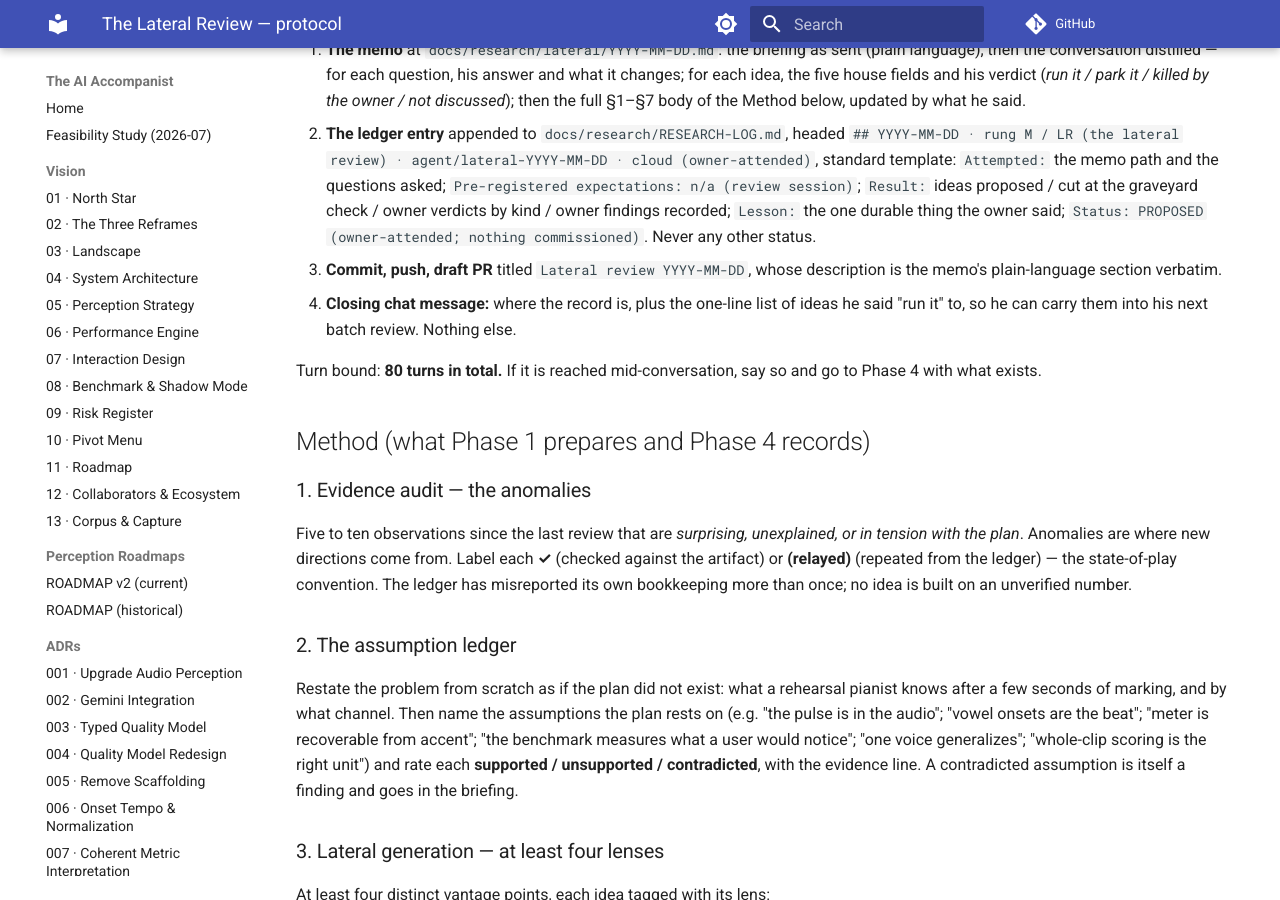
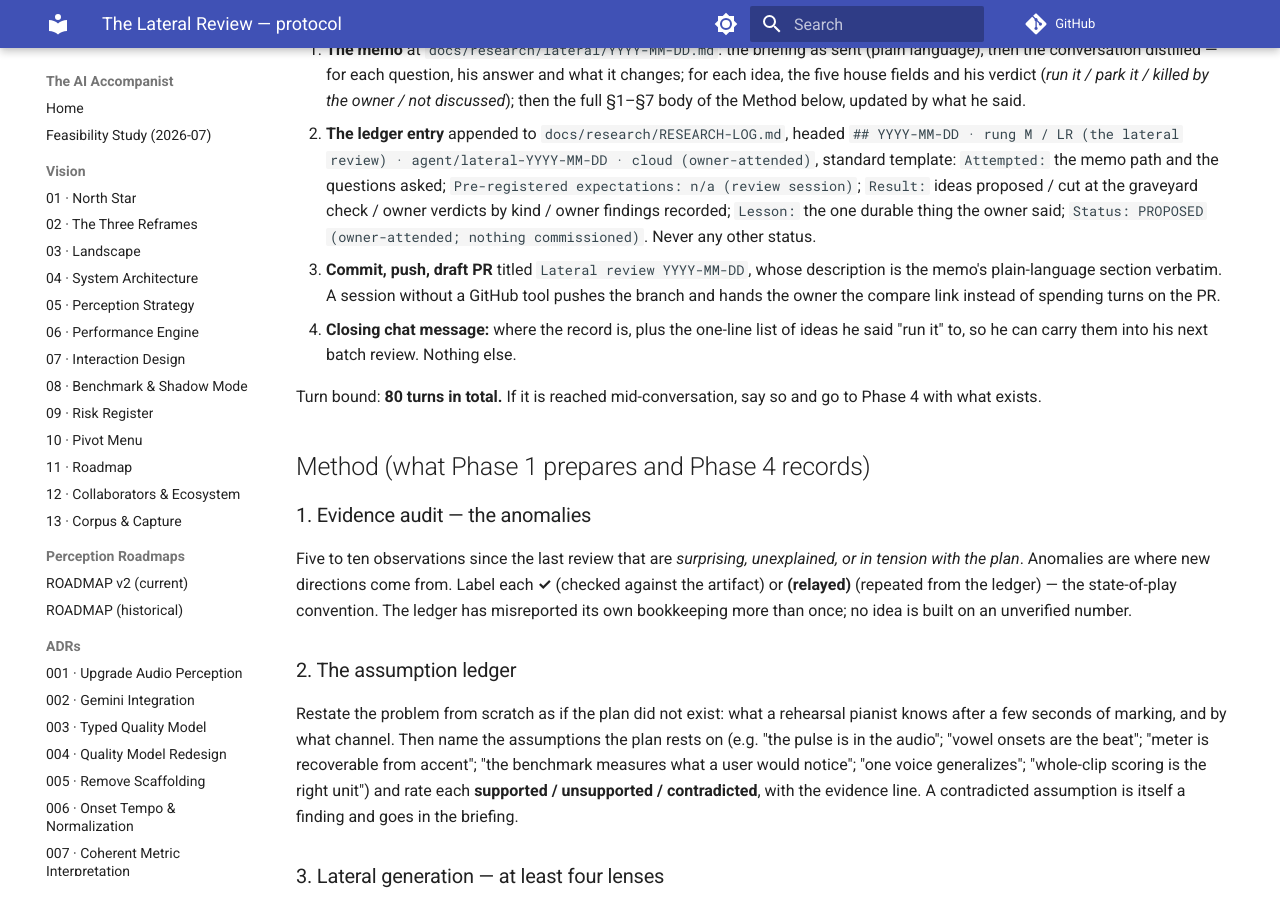
Before and after one commit to ben-juodvalkis/musical-perception, an MkDocs documentation site: the page built from docs/research/lateral-review-protocol.md, in a window 1280 px wide and 900 px high, scrolled down 2553 px. Built offline with MkDocs 1.6.1 and Material for MkDocs 9.7.7, drawn with Linux system fonts in a browser that asks for light colours; comment, search, counter and statistics services are not loaded.

Commit message:
lateral review protocol: PR fallback for sessions without a GitHub tool
Co-Authored-By: Claude Fable 5.1 <noreply@anthropic.com>
Claude-Session: https://claude.ai/code/session_01P5Hns87dyTRUrE8Ahuxw3u

```diff
--- a/docs/research/lateral-review-protocol.md
+++ b/docs/research/lateral-review-protocol.md
@@ -147,7 +147,9 @@ finding, marked as his**, and the session's ideas are marked as proposals.
    said; `Status: PROPOSED (owner-attended; nothing commissioned)`.
    Never any other status.
 3. **Commit, push, draft PR** titled `Lateral review YYYY-MM-DD`, whose
-   description is the memo's plain-language section verbatim.
+   description is the memo's plain-language section verbatim. A session
+   without a GitHub tool pushes the branch and hands the owner the
+   compare link instead of spending turns on the PR.
 4. **Closing chat message:** where the record is, plus the one-line list
    of ideas he said "run it" to, so he can carry them into his next
    batch review. Nothing else.
```
